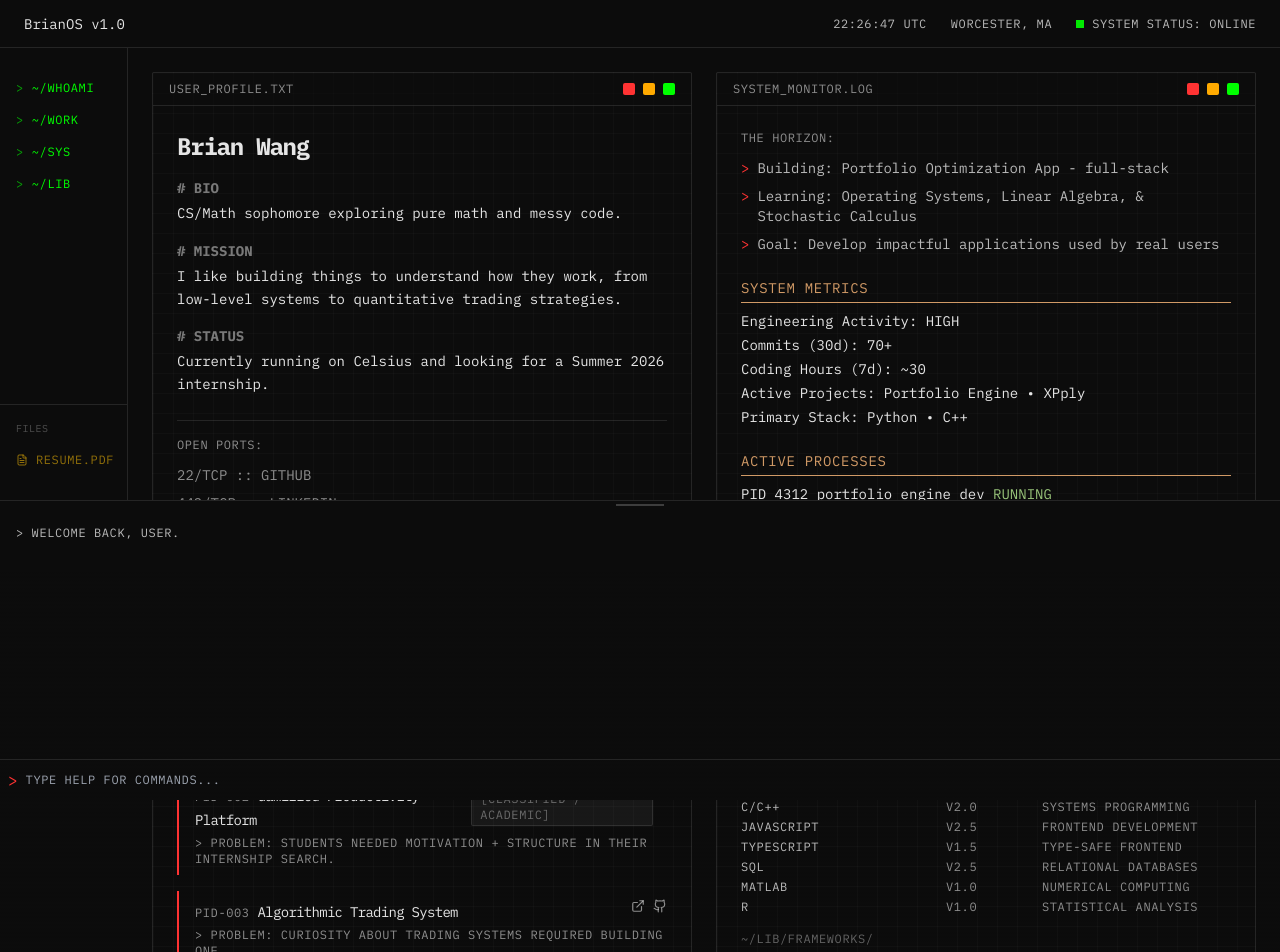
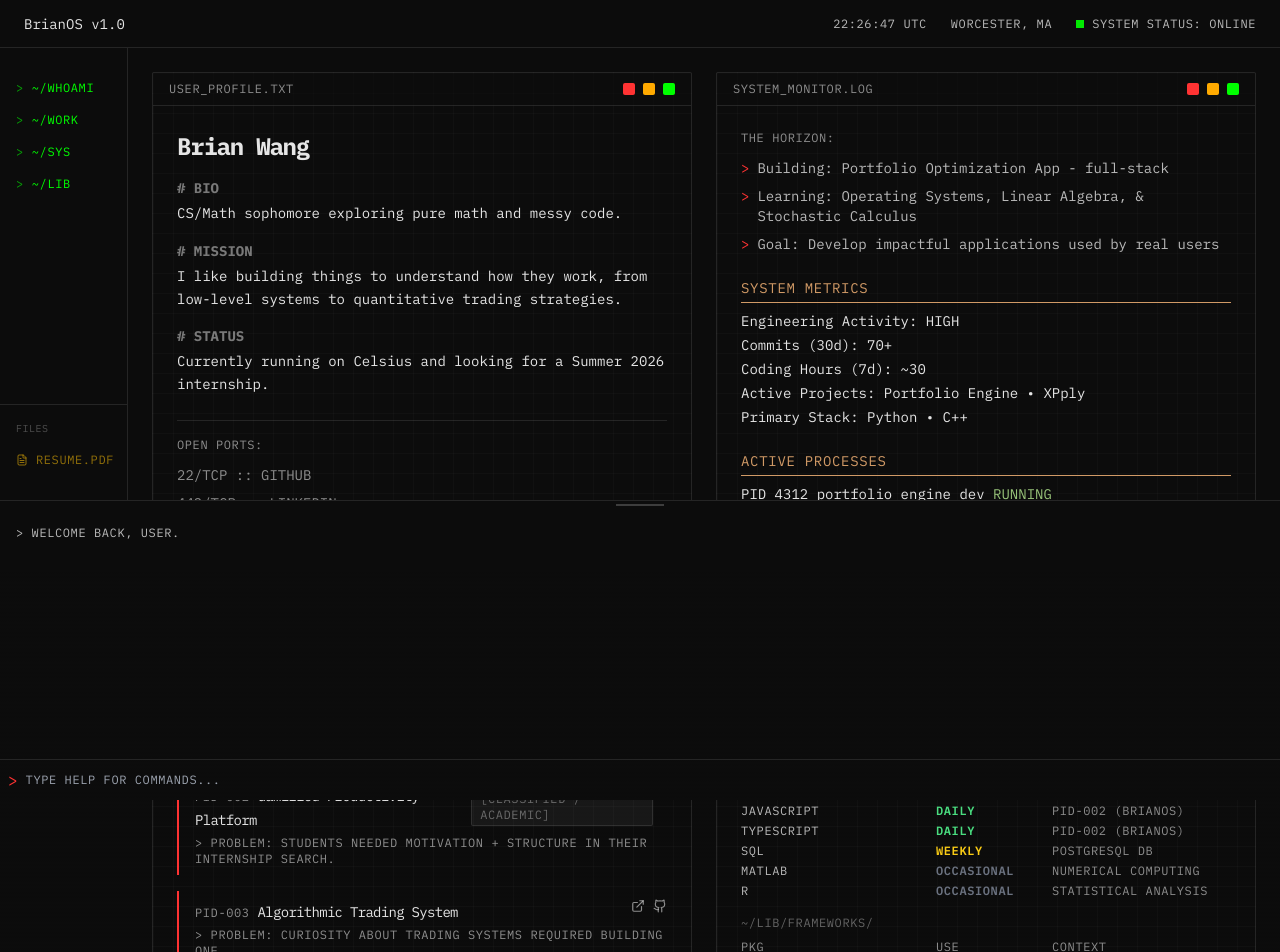
Before and after one commit to bwang257/bwang257.github.io, a React (Vite) app: page / in a window 1280 px wide. Shown: the top 952 px of the page. Built offline with nearby package versions, Linux system fonts and the light colour scheme.

Commit message:
Revised Skills Section to include frequency of use rather than Version

```diff
--- a/src/App.jsx
+++ b/src/App.jsx
@@ -405,37 +405,37 @@ const RunningServicesWindow = () => {
 const InstalledPackagesWindow = () => {
   const skillCategories = {
     "~/lib/languages/": [
-      { name: "Python", ver: "v3.5", desc: "ML, Data Analysis, Backend" },
-      { name: "Java", ver: "v2.0", desc: "Object-Oriented Development" },
-      { name: "C/C++", ver: "v2.0", desc: "Systems Programming" },
-      { name: "JavaScript", ver: "v2.5", desc: "Frontend Development" },
-      { name: "TypeScript", ver: "v1.5", desc: "Type-Safe Frontend" },
-      { name: "SQL", ver: "v2.5", desc: "Relational Databases" },
-      { name: "MATLAB", ver: "v1.0", desc: "Numerical Computing" },
-      { name: "R", ver: "v1.0", desc: "Statistical Analysis" }
+      { name: "Python", use: "DAILY", context: "PID-001 (Algo Engine)" },
+      { name: "Java", use: "WEEKLY", context: "Object-Oriented Development" },
+      { name: "C/C++", use: "WEEKLY", context: "Systems Coursework" },
+      { name: "JavaScript", use: "DAILY", context: "PID-002 (BrianOS)" },
+      { name: "TypeScript", use: "DAILY", context: "PID-002 (BrianOS)" },
+      { name: "SQL", use: "WEEKLY", context: "PostgreSQL DB" },
+      { name: "MATLAB", use: "OCCASIONAL", context: "Numerical Computing" },
+      { name: "R", use: "OCCASIONAL", context: "Statistical Analysis" }
     ],
 
     "~/lib/frameworks/": [
-      { name: "React", ver: "v2.5", desc: "UI Framework" },
-      { name: "Flask", ver: "v2.0", desc: "Python REST APIs" },
-      { name: "Node.js", ver: "v2.0", desc: "Backend Runtime" },
-      { name: "scikit-learn", ver: "v2.0", desc: "Machine Learning" },
-      { name: "PyTorch", ver: "v1.5", desc: "Deep Learning" }
+      { name: "React", use: "DAILY", context: "PID-002 (BrianOS)" },
+      { name: "Flask", use: "DailyY", context: "Python REST APIs" },
+      { name: "Node.js", use: "WEEKLY", context: "Backend Runtime" },
+    { name: "scikit-learn", use: "OCCASIONAL", context: "ML Projects" },
+      { name: "PyTorch", use: "OCCASIONAL", context: "DL Projects" }
     ],
 
     "~/lib/tools/": [
-      { name: "AWS", ver: "v1.5", desc: "Cloud Deployment" },
-      { name: "Docker", ver: "v2.0", desc: "Containerization" },
-      { name: "Git", ver: "v3.0", desc: "Version Control" },
-      { name: "GitHub / GitLab", ver: "v2.5", desc: "DevOps & Collaboration" },
-      { name: "PostgreSQL", ver: "v2.0", desc: "Relational DB" },
-      { name: "MySQL", ver: "v1.5", desc: "Relational DB" },
-      { name: "Jupyter", ver: "v2.0", desc: "Data Science Environment" },
-      { name: "Figma", ver: "v1.0", desc: "UI/UX Design" },
-      { name: "NumPy", ver: "v2.0", desc: "Numerical Computing" },
-      { name: "Pandas", ver: "v2.0", desc: "Data Manipulation" },
-      { name: "Matplotlib", ver: "v1.5", desc: "Data Visualization" },
-      { name: "Power BI", ver: "v1.0", desc: "Data Analytics" }
+      { name: "AWS", use: "OCCASIONAL", context: "Cloud Deployment" },
+      { name: "Docker", use: "OCCASIONAL", context: "Containerization" },
+      { name: "Git", use: "DAILY", context: "Version Control" },
+      { name: "GitHub / GitLab", use: "DAILY", context: "DevOps & Collaboration" },
+      { name: "PostgreSQL", use: "WEEKLY", context: "PostgreSQL DB" },
+      { name: "MySQL", use: "OCCASIONAL", context: "Relational DB" },
+      { name: "Jupyter", use: "WEEKLY", context: "Data Science Environment" },
+      { name: "Figma", use: "OCCASIONAL", context: "UI/UX Design" },
+      { name: "NumPy", use: "OCCASIONAL", context: "Data Analysis" },
+      { name: "Pandas", use: "OCCASIONAL", context: "Data Manipulation" },
+      { name: "Matplotlib", use: "WEEKLY", context: "Data Visualization" },
+      { name: "Power BI", use: "OCCASIONAL", context: "Data Analytics" }
     ]
   };
 
@@ -446,18 +446,25 @@ const InstalledPackagesWindow = () => {
           <div key={category}>
             <div className="text-[#e5e5e5]/40 mb-2">{category}</div>
             <div className="space-y-1">
-              <div className="grid grid-cols-[1fr_80px_1fr] gap-4 text-[#e5e5e5]/60 mb-1 uppercase tracking-wider">
+              <div className="grid grid-cols-[1fr_100px_1fr] gap-4 text-[#e5e5e5]/60 mb-1 uppercase tracking-wider">
                 <div>PKG</div>
-                <div>VER</div>
-                <div>DESC</div>
+                <div>USE</div>
+                <div>CONTEXT</div>
               </div>
-              {skills.map((skill, idx) => (
-                <div key={idx} className="grid grid-cols-[1fr_80px_1fr] gap-4 hover:text-[#e5e5e5] transition-colors">
-                  <div className="text-[#e5e5e5]/80">{skill.name}</div>
-                  <div className="text-[#e5e5e5]/60">{skill.ver}</div>
-                  <div className="text-[#e5e5e5]/60">{skill.desc}</div>
-                </div>
-              ))}
+              {skills.map((skill, idx) => {
+                const useColorClass =
+                  skill.use === "DAILY" ? "text-green-400" :
+                  skill.use === "WEEKLY" ? "text-yellow-400" :
+                  "text-gray-500";
+
+                return (
+                  <div key={idx} className="grid grid-cols-[1fr_100px_1fr] gap-4 hover:text-[#e5e5e5] transition-colors">
+                    <div className="text-[#e5e5e5]/80">{skill.name}</div>
+                    <div className={`${useColorClass} font-semibold`}>{skill.use}</div>
+                    <div className="text-[#e5e5e5]/60">{skill.context}</div>
+                  </div>
+                );
+              })}
             </div>
             </div>
           ))}
```
Also changed, not shown: 1 other file (tests, documents, lock files or other folders).
